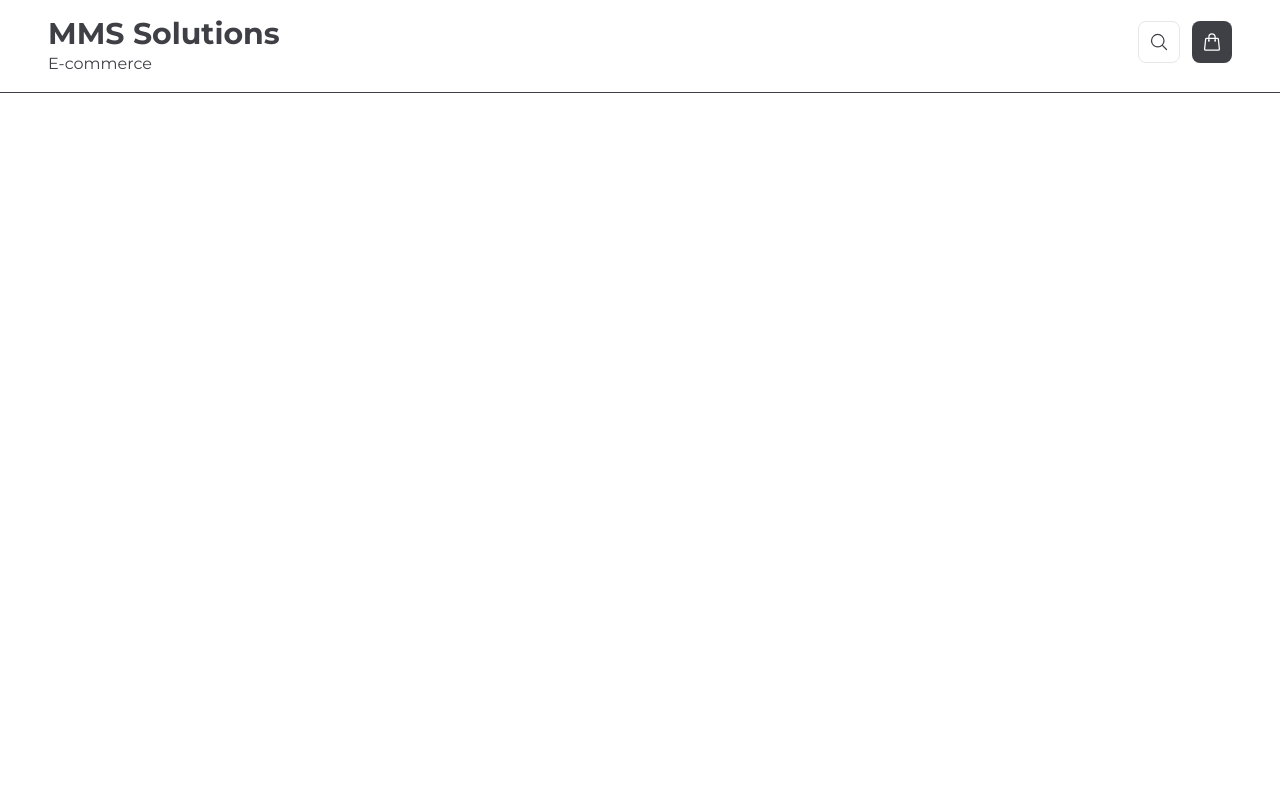
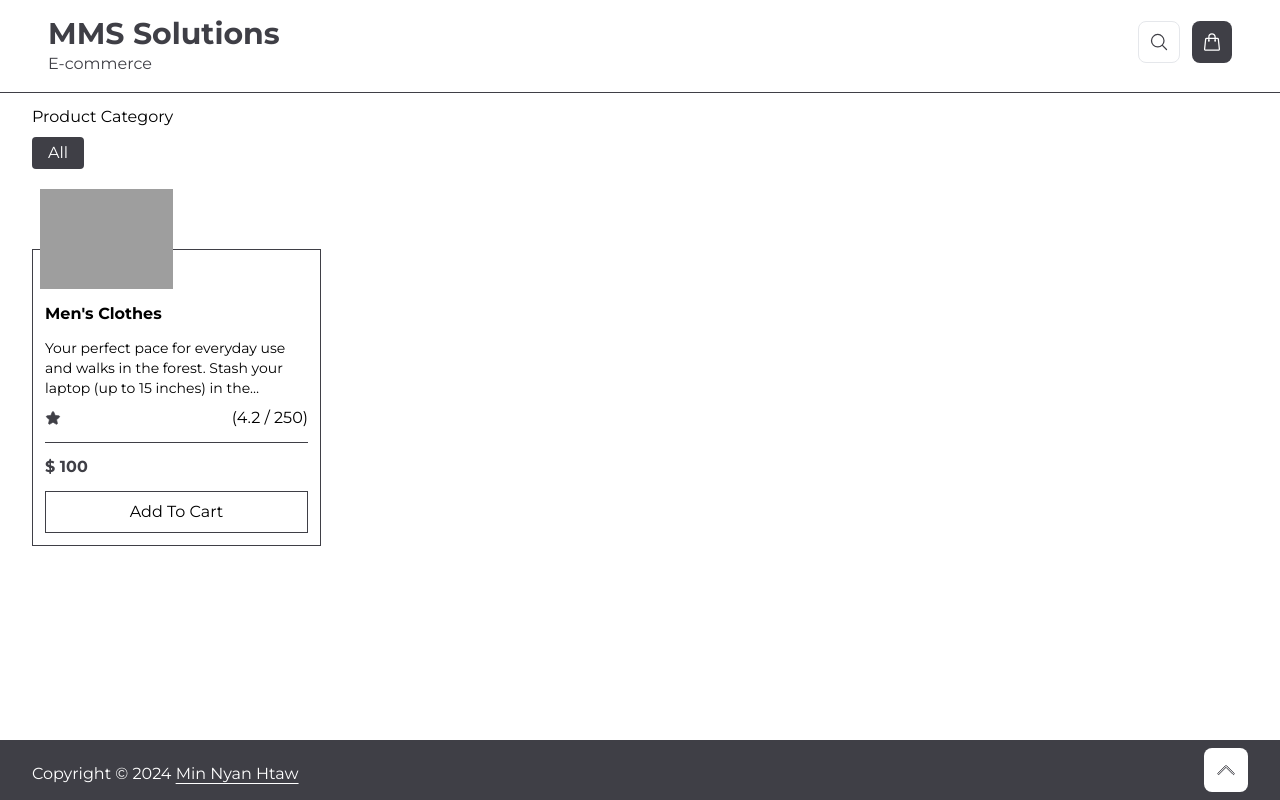
Before and after one commit to minnyanhtaw/Projects, a website built with Vite: page vite-shop/index.html in a window 1280 px wide. Built offline with nearby package versions, Linux system fonts and the light colour scheme; grey boxes are pictures that could not be loaded.

Commit message:
Basic UI

```diff
--- a/vite-shop/index.html
+++ b/vite-shop/index.html
@@ -8,7 +8,7 @@
   </head>
   <body>
     <main id="app" class="flex flex-col min-h-screen">
-      <header class="border-b border-zinc-700 p-4">
+      <header class="border-b border-zinc-700 p-4 mb-3">
         <div class="container mx-auto">
           <div class="flex justify-between items-center">
             <div>
@@ -60,12 +60,102 @@
         </div>
       </header>
 
+      <!-- ============== Category Section ============= -->
 
-<!-- ============== Category Section ============= -->
+      <section class="mb-5">
+        <div class="container mx-auto">
+          <h4 class="mb-2">Product Category</h4>
+          <div class="flex gap-3">
+            <button
+              class="text-white active:scale-90 duration-100 bg-zinc-700 px-4 rounded py-1"
+            >
+              All
+            </button>
+          </div>
+        </div>
+      </section>
 
       <section>
+        <div class="container mx-auto">
+          <div
+            class="grid gap-5 lg:grid-cols-3 xl:grid-cols-4 md:grid-cols-2 grid-cols-1"
+          >
+            <div class="col-span-1">
+              <img
+                class="h-[100px] ms-2 -mb-10"
+                src="https://fakestoreapi.com/img/81fPKd-2AYL._AC_SL1500_.jpg"
+                alt=""
+              />
+              <div class="product-info border border-zinc-700 p-3">
+                <p class="font-bold mt-10 mb-3">Men's Clothes</p>
+                <p class="line-clamp-3 text-sm mb-2">
+                  Your perfect pace for everyday use and walks in the forest.
+                  Stash your laptop (up to 15 inches) in the padded sleeve, your
+                  everyday ...
+                </p>
 
+                <div class="flex justify-between items-center mb-3">
+                  <div>
+                    <svg
+                      xmlns="http://www.w3.org/2000/svg"
+                      viewBox="0 0 24 24"
+                      fill="currentColor"
+                      class="w-4 h-4 stroke-zinc-700 fill-zinc-700"
+                    >
+                      <path
+                        fill-rule="evenodd"
+                        d="M10.788 3.21c.448-1.077 1.976-1.077 2.424 0l2.082 5.006 5.404.434c1.164.093 1.636 1.545.749 2.305l-4.117 3.527 1.257 5.273c.271 1.136-.964 2.033-1.96 1.425L12 18.354 7.373 21.18c-.996.608-2.231-.29-1.96-1.425l1.257-5.273-4.117-3.527c-.887-.76-.415-2.212.749-2.305l5.404-.434 2.082-5.005Z"
+                        clip-rule="evenodd"
+                      />
+                    </svg>
+                  </div>
+                  <p>(4.2 / 250)</p>
+                </div>
+                <hr class="border-zinc-700 mb-3" />
+                <p class="font-bold text-zinc-700 mb-3">
+                  $
+                  <span>100</span>
+                </p>
+                <button
+                  class="w-full border border-zinc-700 py-2 active:scale-95 duration-100"
+                >
+                  Add To Cart
+                </button>
+              </div>
+            </div>
+          </div>
+        </div>
       </section>
+
+      <footer class="bg-zinc-700 pt-2 mt-auto">
+        <div class="container mx-auto">
+          <div class="flex justify-between items-center">
+            <p class="text-white">
+              Copyright &copy; 2024
+              <a href="" class="underline underline-offset-4">Min Nyan Htaw</a>
+            </p>
+            <a href="#main">
+              <button
+                type="button"
+                class="text-white bg-white hover:bg-zinc-800 focus:ring-4 focus:ring-zinc-300 font-medium rounded-lg text-sm p-2.5 mb-2 dark:bg-zinc-600 dark:hover:bg-blue-700 focus:outline-none dark:focus:ring-blue-800"
+              >
+                <svg
+                  xmlns="http://www.w3.org/2000/svg"
+                  viewBox="0 0 24 24"
+                  fill="currentColor"
+                  class="w-6 h-6 stroke-zinc-700"
+                >
+                  <path
+                    fill-rule="evenodd"
+                    d="M11.47 7.72a.75.75 0 0 1 1.06 0l7.5 7.5a.75.75 0 1 1-1.06 1.06L12 9.31l-6.97 6.97a.75.75 0 0 1-1.06-1.06l7.5-7.5Z"
+                    clip-rule="evenodd"
+                  />
+                </svg>
+              </button>
+            </a>
+          </div>
+        </div>
+      </footer>
     </main>
     <script type="module" src="/main.js"></script>
   </body>
```
